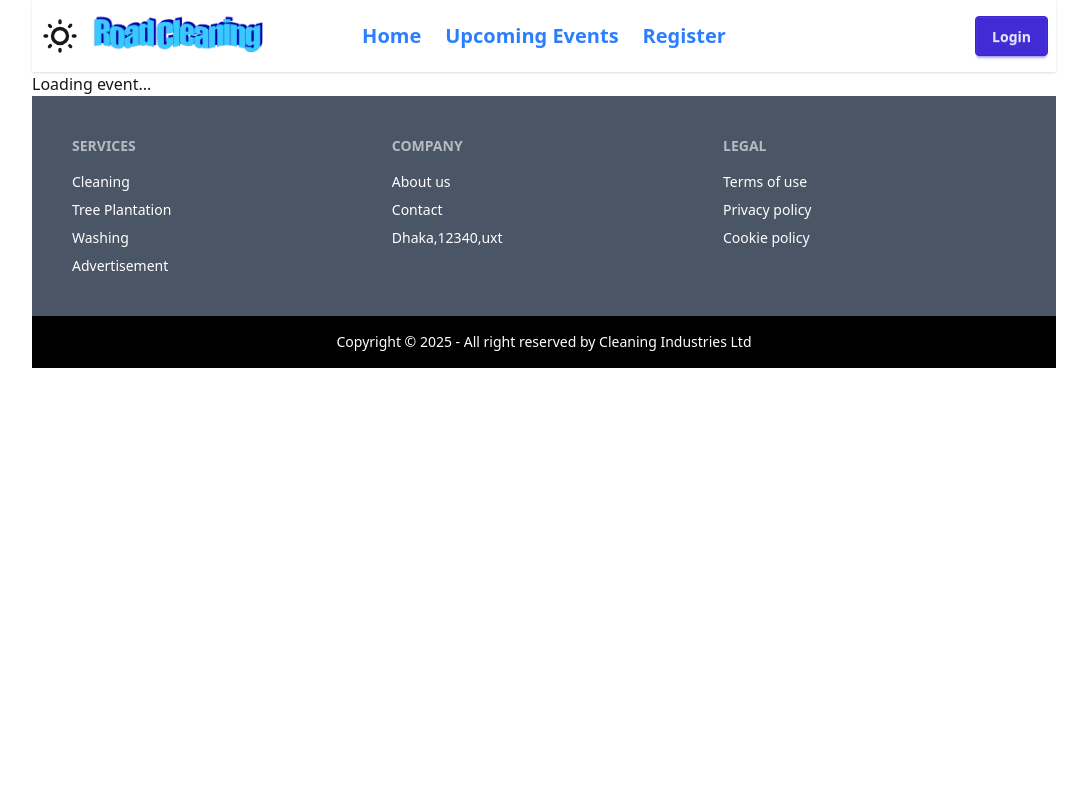
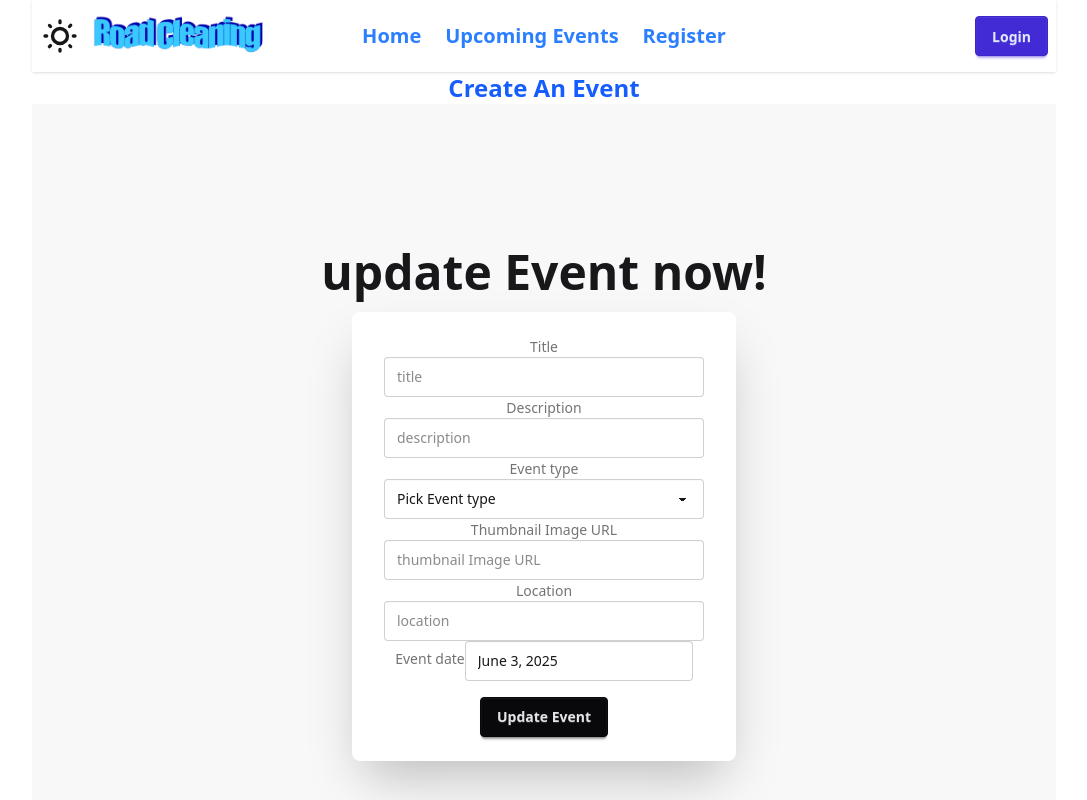
Before and after one commit to dilruba-sarker/my-clinning-client-site, a React (Vite) app: page /update/1 in a window 1280 px wide. Shown: the top 800 px of the page, without its empty margins (96-1183 px from the left). Built offline with nearby package versions, Linux system fonts and the light colour scheme; no server answers.

Commit message:
remove id commit

```diff
--- a/src/Components/UpdateEvent/UpdateEvent.jsx
+++ b/src/Components/UpdateEvent/UpdateEvent.jsx
@@ -1,107 +1,107 @@
-// // import React, { use } from 'react';
+import React, { use } from 'react';
 
 
-// // import  { useState } from "react";
-// // import DatePicker from "react-datepicker";
+import  { useState } from "react";
+import DatePicker from "react-datepicker";
 
-// // import "react-datepicker/dist/react-datepicker.css";
-// // import { AuthContext } from '../../Context/AuthContext';
-// // import axios from 'axios';
-// // import toast, { Toaster } from 'react-hot-toast';
-// // import {useParams } from 'react-router';
-// // import { title } from 'motion/react-client';
-// // const UpdateEvent = () => {
-// //      const { id } = useParams();
+import "react-datepicker/dist/react-datepicker.css";
+import { AuthContext } from '../../Context/AuthContext';
+import axios from 'axios';
+import toast, { Toaster } from 'react-hot-toast';
+import {useParams } from 'react-router';
 
-// //      console.log(id);
-// //     const {user}=use(AuthContext)
-// //  const [startDate, setStartDate] = useState(new Date());
-// //     const handleSubmit=e=>{
-// //         e.preventDefault()
-// // const form = e.target;
-// //       const title = e.target.title.value;
-// //     const description = e.target.description.value;
-// //     const type = e.target.type.value;
-// //     const image = e.target.image.value;
-// //     const location = e.target.location.value;
+const UpdateEvent = () => {
+     const { id } = useParams();
 
-// //         const eventData={
-// //       title,
-// //       description,
-// //       type,
-// //       image,
-// //       location,
-// //       date: startDate , // Use the state value directly
-// //       email:user.email
-// //     }
-// //     console.log(eventData);
+     console.log(id);
+    const {user}=use(AuthContext)
+ const [startDate, setStartDate] = useState(new Date());
+    const handleSubmit=e=>{
+        e.preventDefault()
+const form = e.target;
+      const title = e.target.title.value;
+    const description = e.target.description.value;
+    const type = e.target.type.value;
+    const image = e.target.image.value;
+    const location = e.target.location.value;
+
+        const eventData={
+      title,
+      description,
+      type,
+      image,
+      location,
+      date: startDate , // Use the state value directly
+      email:user.email
+    }
+    console.log(eventData);
 
 
 
-// // axios.patch(`${import.meta.env.VITE_API_URL}/roads/${id}`, eventData)
-// //     .then(res => {
-// //         console.log(res.data);
-// //         if(res.data.modifiedCount>0
-// // ){
+axios.patch(`${import.meta.env.VITE_API_URL}/roads/${id}`, eventData)
+    .then(res => {
+        console.log(res.data);
+        if(res.data.modifiedCount>0
+){
 
-// //   toast.success('data update Successfully !')
-// //   form.reset();
-// // }
-// //     })
-// //     .catch(err => console.log(err.message))
-// //     }
-// //     return (
-// //         <div className='text-center'>
-// //             <h1 className='text-2xl font-bold text-blue-600'>Create An Event</h1>
-// // <Toaster/>
-// //           <div className="hero bg-base-200 min-h-screen">
-// //   <div className="hero-content flex-col ">
-// //     <div className="text-center lg:text-left">
-// //       <h1 className="text-5xl font-bold">update Event now!</h1>
+  toast.success('data update Successfully !')
+  form.reset();
+}
+    })
+    .catch(err => console.log(err.message))
+    }
+    return (
+        <div className='text-center'>
+            <h1 className='text-2xl font-bold text-blue-600'>Create An Event</h1>
+<Toaster/>
+          <div className="hero bg-base-200 min-h-screen">
+  <div className="hero-content flex-col ">
+    <div className="text-center lg:text-left">
+      <h1 className="text-5xl font-bold">update Event now!</h1>
 
-// //     </div>
-// //     <div className="card bg-base-100 w-full max-w-sm shrink-0 shadow-2xl">
-// //       <div className="card-body">
-// //         <form onSubmit={handleSubmit} className="form">
-// //           <label className="label">Title</label>
-// //           <input type="text"  name='title' className="input" placeholder="title" />
-// //           <label className="label">Description</label>
-// //           <input type="text" name='description' className="input" placeholder="description" />
-// //           <label className="label">Event type</label>
-// //           <select defaultValue="Pick Event type" name='type' className="select">
-// //   <option disabled={true}>Pick Event type</option>
-// //   <option>Cleanup</option>
-// //   <option>Plantation</option>
-// //   <option>Donation</option>
-// // </select>
-// //           <label className="label">Thumbnail Image URL</label>
-// //           <input type="text" name='image' className="input" placeholder="thumbnail Image URL" />
-// //           <label className="label">Location</label>
-// //           <input type="text" name='location' className="input" placeholder="location" />
-// //           <label className="label" name="date"> Event date</label>
+    </div>
+    <div className="card bg-base-100 w-full max-w-sm shrink-0 shadow-2xl">
+      <div className="card-body">
+        <form onSubmit={handleSubmit} className="form">
+          <label className="label">Title</label>
+          <input type="text"  name='title' className="input" placeholder="title" />
+          <label className="label">Description</label>
+          <input type="text" name='description' className="input" placeholder="description" />
+          <label className="label">Event type</label>
+          <select defaultValue="Pick Event type" name='type' className="select">
+  <option disabled={true}>Pick Event type</option>
+  <option>Cleanup</option>
+  <option>Plantation</option>
+  <option>Donation</option>
+</select>
+          <label className="label">Thumbnail Image URL</label>
+          <input type="text" name='image' className="input" placeholder="thumbnail Image URL" />
+          <label className="label">Location</label>
+          <input type="text" name='location' className="input" placeholder="location" />
+          <label className="label" name="date"> Event date</label>
 
-// //           <DatePicker
-// //                   selected={startDate}
-// //                   onChange={(date) => setStartDate(date)}
-// //                   className="input w-full" // This makes it look like your other inputs
-// //                   dateFormat="MMMM d, yyyy" // Customize date format
-// //                   minDate={new Date()} // Optional: prevent selecting dates in the past
-// //                 />
-// //        <button className="btn btn-neutral mt-4">Update Event</button>
+          <DatePicker
+                  selected={startDate}
+                  onChange={(date) => setStartDate(date)}
+                  className="input w-full" // This makes it look like your other inputs
+                  dateFormat="MMMM d, yyyy" // Customize date format
+                  minDate={new Date()} // Optional: prevent selecting dates in the past
+                />
+       <button className="btn btn-neutral mt-4">Update Event</button>
 
 
-// //         </form>
-// //       </div>
-// //     </div>
-// //   </div>
-// // </div>
+        </form>
+      </div>
+    </div>
+  </div>
+</div>
 
 
-// //         </div>
-// //     );
-// // };
+        </div>
+    );
+};
 
-// // export default UpdateEvent;
+export default UpdateEvent;
 
 // import React, { useContext, useEffect, useState } from 'react';
 // import DatePicker from 'react-datepicker';
@@ -393,142 +393,142 @@
 // };
 
 // export default UpdateEvent;
-import React, { useContext, useEffect, useState } from 'react';
-import DatePicker from 'react-datepicker';
-import 'react-datepicker/dist/react-datepicker.css';
-import { AuthContext } from '../../Context/AuthContext';
-import toast, { Toaster } from 'react-hot-toast';
-import { useParams, useNavigate } from 'react-router';
-import useAxiosSecure from '../../hooks/useAxiosSecure';
+// import React, { useContext, useEffect, useState } from 'react';
+// import DatePicker from 'react-datepicker';
+// import 'react-datepicker/dist/react-datepicker.css';
+// import { AuthContext } from '../../Context/AuthContext';
+// import toast, { Toaster } from 'react-hot-toast';
+// import { useParams, useNavigate } from 'react-router';
+// import useAxiosSecure from '../../hooks/useAxiosSecure';
 
-const UpdateEvent = () => {
-  const { id } = useParams();
-  const { user } = useContext(AuthContext);
-  const navigate = useNavigate();
-  const axiosSecure = useAxiosSecure();
+// const UpdateEvent = () => {
+//   const { id } = useParams();
+//   const { user } = useContext(AuthContext);
+//   const navigate = useNavigate();
+//   const axiosSecure = useAxiosSecure();
 
-  const [eventData, setEventData] = useState(null);
-  const [startDate, setStartDate] = useState(new Date());
-  const [errors, setErrors] = useState({});
+//   const [eventData, setEventData] = useState(null);
+//   const [startDate, setStartDate] = useState(new Date());
+//   const [errors, setErrors] = useState({});
 
-  useEffect(() => {
-    axiosSecure.get(`/roads/${id}`)
-      .then(res => {
-        setEventData(res.data);
-        if (res.data.date) {
-          setStartDate(new Date(res.data.date));
-        }
-      })
-      .catch(err => console.error('Failed to fetch event:', err));
-  }, [id, axiosSecure]);
+//   useEffect(() => {
+//     axiosSecure.get(`/roads/${id}`)
+//       .then(res => {
+//         setEventData(res.data);
+//         if (res.data.date) {
+//           setStartDate(new Date(res.data.date));
+//         }
+//       })
+//       .catch(err => console.error('Failed to fetch event:', err));
+//   }, [id, axiosSecure]);
 
-  const handleSubmit = e => {
-    e.preventDefault();
-    const form = e.target;
+//   const handleSubmit = e => {
+//     e.preventDefault();
+//     const form = e.target;
 
-    const title = form.title.value;
-    const description = form.description.value;
-    const type = form.type.value;
-    const image = form.image.value;
-    const location = form.location.value;
+//     const title = form.title.value;
+//     const description = form.description.value;
+//     const type = form.type.value;
+//     const image = form.image.value;
+//     const location = form.location.value;
 
-    const newErrors = {};
+//     const newErrors = {};
 
-    if (!title || title.trim().split(/\s+/).length <= 1) {
-      newErrors.title = "Title must be more than 1 word";
-    }
-    if (!description || description.trim().split(/\s+/).length <= 4) {
-      newErrors.description = "Description must be more than 4 words";
-    }
-    if (!location || location.trim().length <= 2) {
-      newErrors.location = "Location must be more than 2 letters";
-    }
-    if (!image || !/^https?:\/\/.+\.(jpg|jpeg|png|webp|svg|gif)$/i.test(image)) {
-      newErrors.image = "Valid image URL is required";
-    }
-    if (!startDate || startDate < new Date().setHours(0, 0, 0, 0)) {
-      newErrors.date = "Please select a valid future date";
-    }
+//     if (!title || title.trim().split(/\s+/).length <= 1) {
+//       newErrors.title = "Title must be more than 1 word";
+//     }
+//     if (!description || description.trim().split(/\s+/).length <= 4) {
+//       newErrors.description = "Description must be more than 4 words";
+//     }
+//     if (!location || location.trim().length <= 2) {
+//       newErrors.location = "Location must be more than 2 letters";
+//     }
+//     if (!image || !/^https?:\/\/.+\.(jpg|jpeg|png|webp|svg|gif)$/i.test(image)) {
+//       newErrors.image = "Valid image URL is required";
+//     }
+//     if (!startDate || startDate < new Date().setHours(0, 0, 0, 0)) {
+//       newErrors.date = "Please select a valid future date";
+//     }
 
-    if (Object.keys(newErrors).length > 0) {
-      setErrors(newErrors);
-      return;
-    }
+//     if (Object.keys(newErrors).length > 0) {
+//       setErrors(newErrors);
+//       return;
+//     }
 
-    const updatedEvent = {
-      title,
-      description,
-      type,
-      image,
-      location,
-      date: startDate,
-      email: user.email,
-    };
+//     const updatedEvent = {
+//       title,
+//       description,
+//       type,
+//       image,
+//       location,
+//       date: startDate,
+//       email: user.email,
+//     };
 
-    axiosSecure.patch(`/roads/${id}`, updatedEvent)
-      .then(res => {
-        if (res.data.modifiedCount > 0) {
-          toast.success('Event updated successfully!');
-          setErrors({});
-          setTimeout(() => navigate('/UpcomingEvents'), 1000);
-        }
-      })
-      .catch(err => console.error(err));
-  };
+//     axiosSecure.patch(`/roads/${id}`, updatedEvent)
+//       .then(res => {
+//         if (res.data.modifiedCount > 0) {
+//           toast.success('Event updated successfully!');
+//           setErrors({});
+//           setTimeout(() => navigate('/UpcomingEvents'), 1000);
+//         }
+//       })
+//       .catch(err => console.error(err));
+//   };
 
-  if (!eventData) return <p>Loading event...</p>;
+//   if (!eventData) return <p>Loading event...</p>;
 
-  return (
-    <div className="text-center">
-      <h1 className="text-2xl font-bold text-blue-600">Update Event</h1>
-      <Toaster />
-      <div className="hero bg-base-200 min-h-screen">
-        <div className="hero-content flex-col">
-          <div className="card bg-base-100 w-full max-w-sm shadow-2xl">
-            <div className="card-body">
-              <form onSubmit={handleSubmit} className="form">
-                <label className="label">Title</label>
-                <input type="text" name="title" defaultValue={eventData.title} className="input" />
-                {errors.title && <p className="text-red-500 text-sm">{errors.title}</p>}
+//   return (
+//     <div className="text-center">
+//       <h1 className="text-2xl font-bold text-blue-600">Update Event</h1>
+//       <Toaster />
+//       <div className="hero bg-base-200 min-h-screen">
+//         <div className="hero-content flex-col">
+//           <div className="card bg-base-100 w-full max-w-sm shadow-2xl">
+//             <div className="card-body">
+//               <form onSubmit={handleSubmit} className="form">
+//                 <label className="label">Title</label>
+//                 <input type="text" name="title" defaultValue={eventData.title} className="input" />
+//                 {errors.title && <p className="text-red-500 text-sm">{errors.title}</p>}
 
-                <label className="label">Description</label>
-                <input type="text" name="description" defaultValue={eventData.description} className="input" />
-                {errors.description && <p className="text-red-500 text-sm">{errors.description}</p>}
+//                 <label className="label">Description</label>
+//                 <input type="text" name="description" defaultValue={eventData.description} className="input" />
+//                 {errors.description && <p className="text-red-500 text-sm">{errors.description}</p>}
 
-                <label className="label">Event type</label>
-                <select name="type" defaultValue={eventData.type} className="select">
-                  <option value="" disabled>Pick Event type</option>
-                  <option value="Cleanup">Cleanup</option>
-                  <option value="Plantation">Plantation</option>
-                  <option value="Donation">Donation</option>
-                </select>
+//                 <label className="label">Event type</label>
+//                 <select name="type" defaultValue={eventData.type} className="select">
+//                   <option value="" disabled>Pick Event type</option>
+//                   <option value="Cleanup">Cleanup</option>
+//                   <option value="Plantation">Plantation</option>
+//                   <option value="Donation">Donation</option>
+//                 </select>
 
-                <label className="label">Thumbnail Image URL</label>
-                <input type="text" name="image" defaultValue={eventData.image} className="input" />
-                {errors.image && <p className="text-red-500 text-sm">{errors.image}</p>}
+//                 <label className="label">Thumbnail Image URL</label>
+//                 <input type="text" name="image" defaultValue={eventData.image} className="input" />
+//                 {errors.image && <p className="text-red-500 text-sm">{errors.image}</p>}
 
-                <label className="label">Location</label>
-                <input type="text" name="location" defaultValue={eventData.location} className="input" />
-                {errors.location && <p className="text-red-500 text-sm">{errors.location}</p>}
+//                 <label className="label">Location</label>
+//                 <input type="text" name="location" defaultValue={eventData.location} className="input" />
+//                 {errors.location && <p className="text-red-500 text-sm">{errors.location}</p>}
 
-                <label className="label">Event date</label>
-                <DatePicker
-                  selected={startDate}
-                  onChange={(date) => setStartDate(date)}
-                  className="input w-full"
-                  dateFormat="MMMM d, yyyy"
-                  minDate={new Date()}
-                />
-                {errors.date && <p className="text-red-500 text-sm">{errors.date}</p>}
+//                 <label className="label">Event date</label>
+//                 <DatePicker
+//                   selected={startDate}
+//                   onChange={(date) => setStartDate(date)}
+//                   className="input w-full"
+//                   dateFormat="MMMM d, yyyy"
+//                   minDate={new Date()}
+//                 />
+//                 {errors.date && <p className="text-red-500 text-sm">{errors.date}</p>}
 
-                <button className="btn btn-neutral mt-4">Update Event</button>
-              </form>
-            </div>
-          </div>
-        </div>
-      </div>
-    </div>
-  );
-};
+//                 <button className="btn btn-neutral mt-4">Update Event</button>
+//               </form>
+//             </div>
+//           </div>
+//         </div>
+//       </div>
+//     </div>
+//   );
+// };
 
-export default UpdateEvent;
+// export default UpdateEvent;
```
Also changed, not shown: src/Pages/CreateEvent/CreateEvent.jsx (+4 -4 lines), src/Pages/UpcomingEvents/UpcomingEvents.jsx (line endings or trailing spaces).
